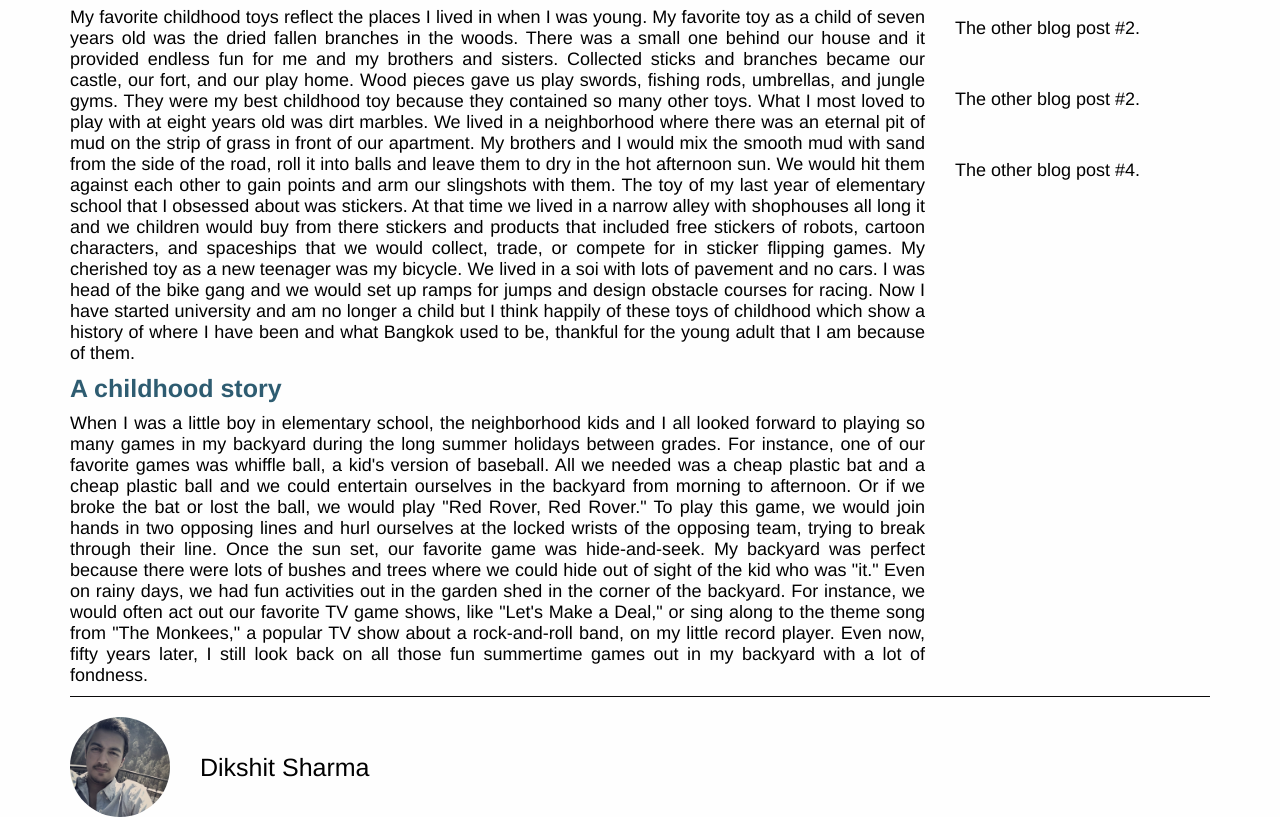
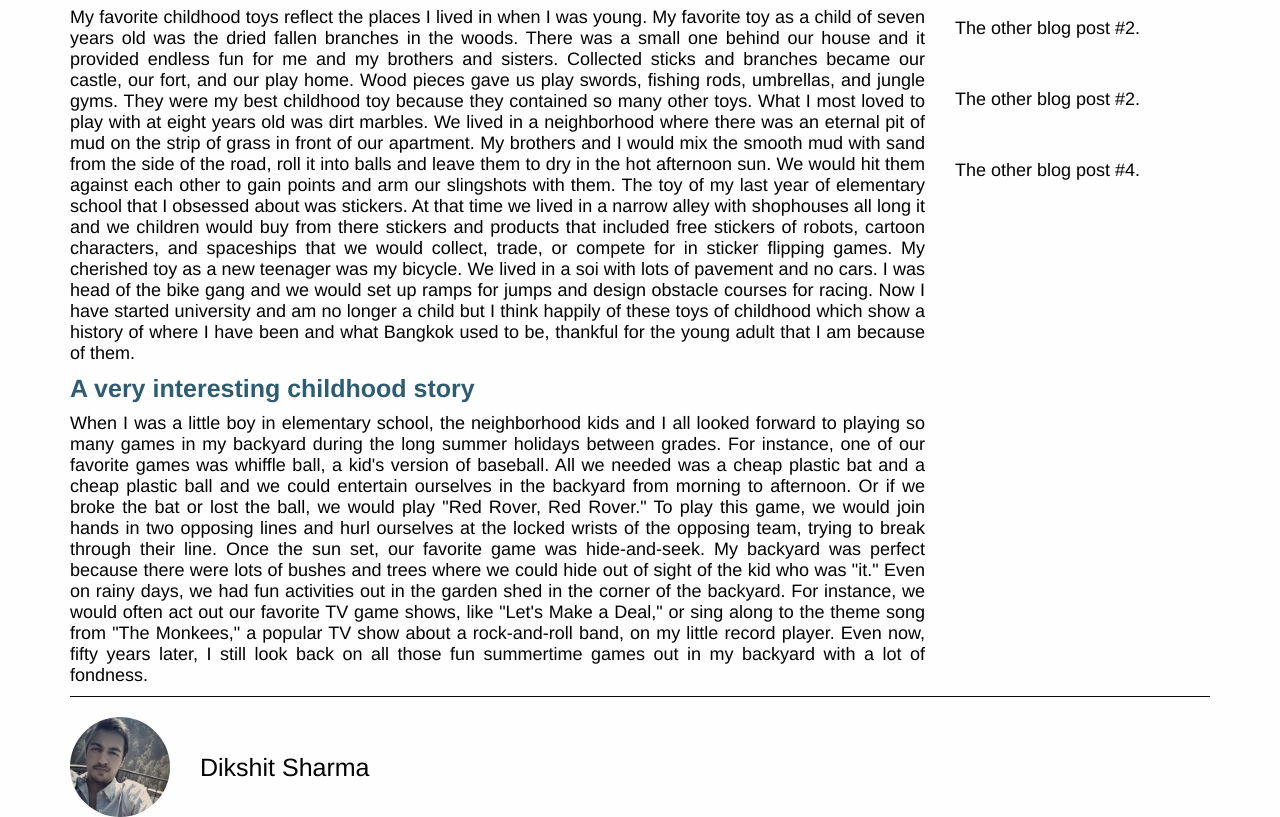
Before and after one commit to sharma-dikshit/blog-post, a plain HTML site: page index.html in a window 1280 px wide. Shown: the part 117-934 px from the top of the page. Drawn offline with Linux system fonts and the light colour scheme.

Commit message:
Second Commit

```diff
--- a/index.html
+++ b/index.html
@@ -16,7 +16,7 @@
 
 
                 </p>
-                <h2> A childhood story </h2>
+                <h2> A very interesting childhood story </h2>
                 <p class="main-text">
                     When I was a little boy in elementary school, the neighborhood kids and I all looked forward to playing so many games in my backyard during the long summer holidays between grades. For instance, one of our favorite games was whiffle ball, a kid's version of baseball. All we needed was a cheap plastic bat and a cheap plastic ball and we could entertain ourselves in the backyard from morning to afternoon. Or if we broke the bat or lost the ball, we would play "Red Rover, Red Rover." To play this game, we would join hands in two opposing lines and hurl ourselves at the locked wrists of the opposing team, trying to break through their line. Once the sun set, our favorite game was hide-and-seek. My backyard was perfect because there were lots of bushes and trees where we could hide out of sight of the kid who was "it." Even on rainy days, we had fun activities out in the garden shed in the corner of the backyard. For instance, we would often act out our favorite TV game shows, like "Let's Make a Deal," or sing along to the theme song from "The Monkees," a popular TV show about a rock-and-roll band, on my little record player. Even now, fifty years later, I still look back on all those fun summertime games out in my backyard with a lot of fondness.
                 </p>
```
